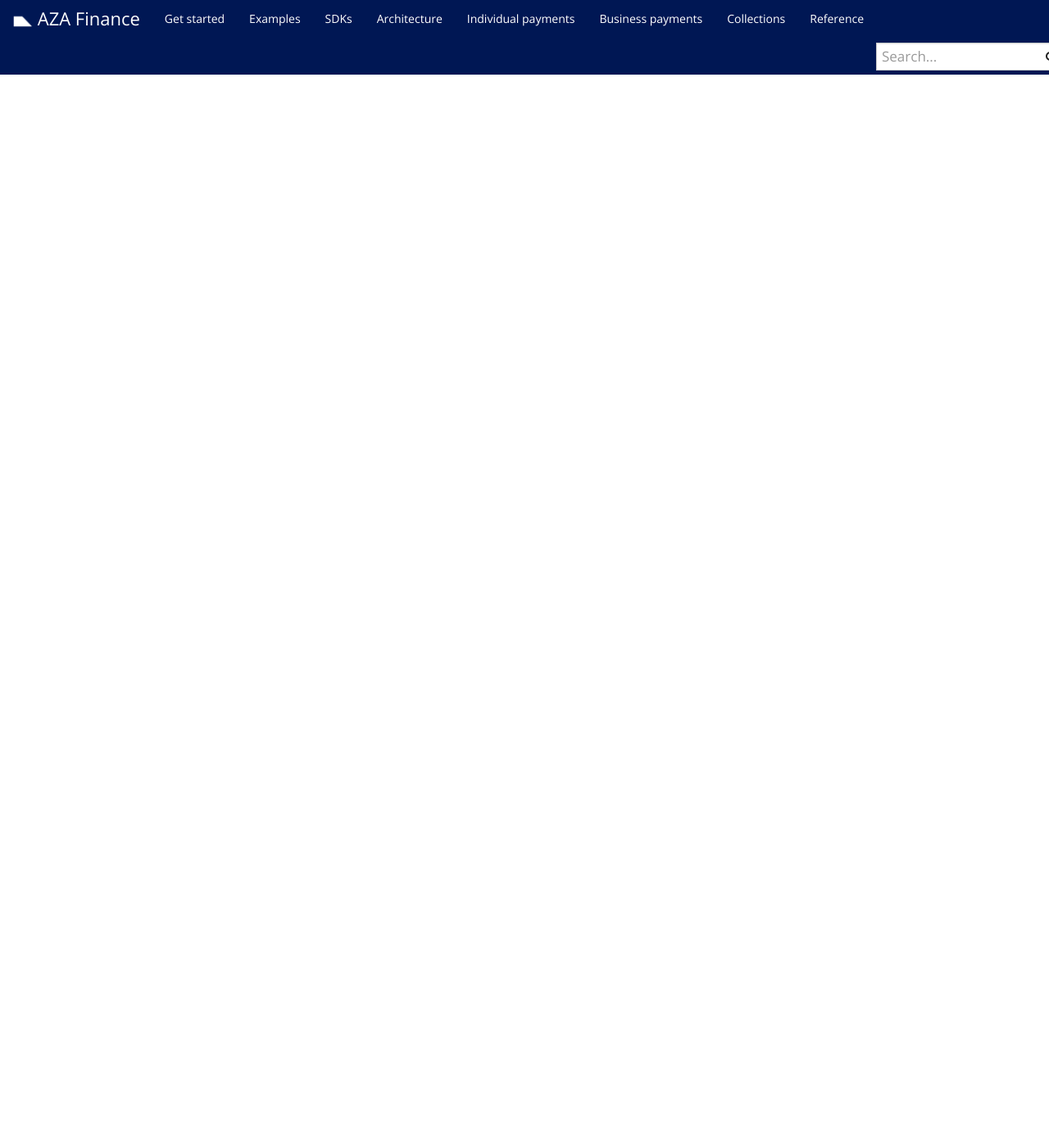
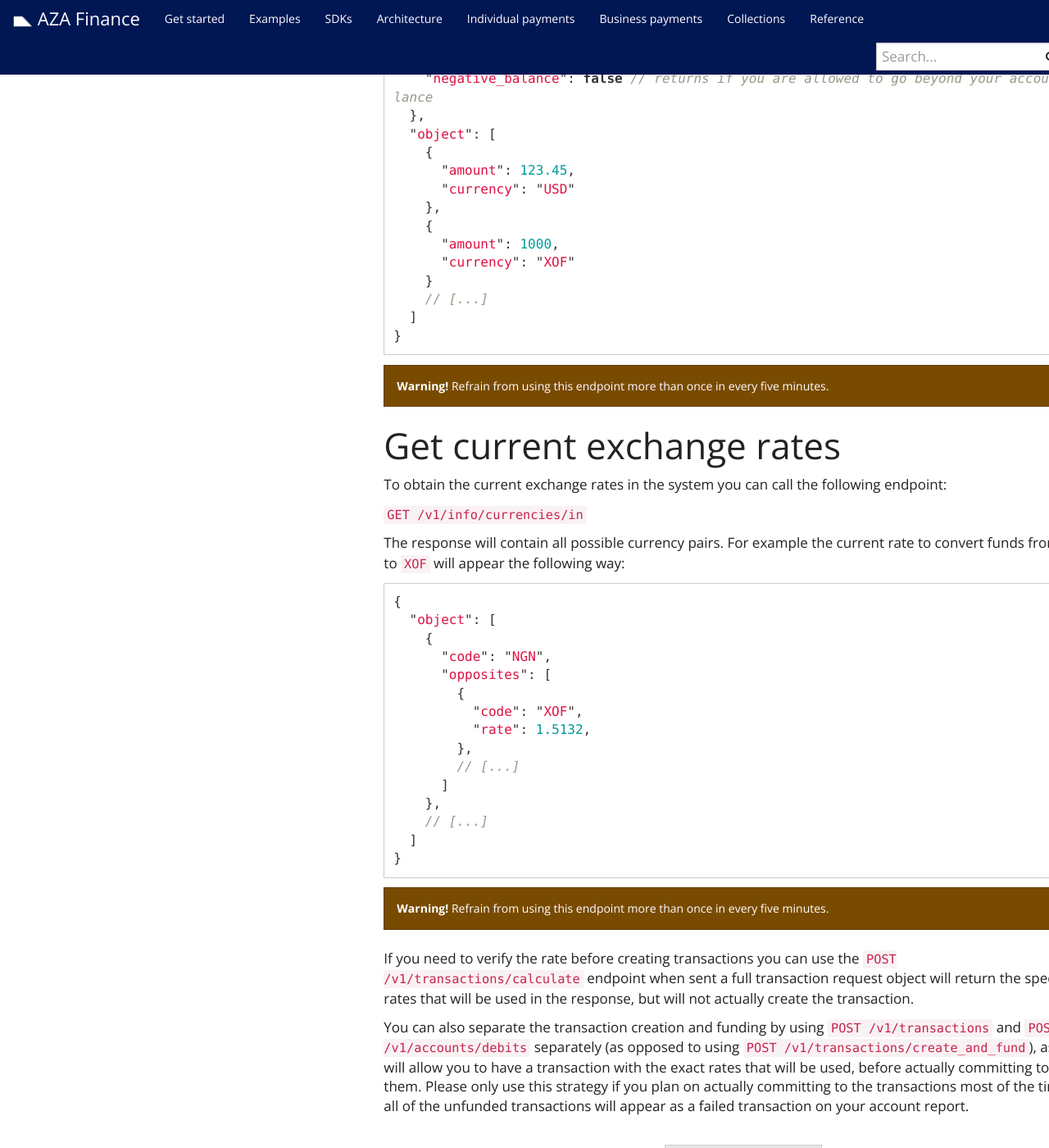
Before and after one commit to transferzero/api-documentation, a Jekyll site: the page built from _docs/additional-features.md, in a window 1280 px wide and 1400 px high, scrolled down 9591 px. Shown: the whole window at 82% size. Built offline with Jekyll 4.4.1, drawn with Linux system fonts in a browser that asks for light colours; nearby versions of some CDN libraries; comment, search, counter and statistics services are not loaded; some of the changed text lies outside the part shown.

Commit message:
Add some missing features to our main documentation (#136)
* Add some missing features to our main documentation

Obtaining account balance and checking for current exchange rates are very common requests, and we didn't really have these documented well apart from our specification.

Also adds a preliminary list of API limits we wish to use for status checks, balance and exchange rate enquiries, which are endpoints where customers are usually overloading our system unnecessarily.

* Update _docs/additional-features.md

Co-authored-by: Callum <callum@bitpesa.co>

Co-authored-by: Callum <callum@bitpesa.co>

````diff
--- a/_docs/additional-features.md
+++ b/_docs/additional-features.md
@@ -447,3 +447,70 @@
 {% endcapture %}
 
 {% include language-tabbar.html prefix="proof-of-payments" raw=data-raw %}
+
+# Balance enquiry
+
+To obtain your current account balance you can use following two endpoints:
+
+`GET /v1/accounts` to obtain your balance for all currencies or
+
+`GET /v1/accounts/[CURRENCY_NAME]` to obtain for a single currency.
+
+The response in both cases look like the following (with only one currency returned in the latter instance)
+
+```javascript
+{
+  "meta": {
+    "negative_balance": false // returns if you are allowed to go beyond your account balance
+  },
+  "object": [
+    {
+      "amount": 123.45,
+      "currency": "USD"
+    },
+    {
+      "amount": 1000,
+      "currency": "XOF"
+    }
+    // [...]
+  ]
+}
+```
+
+<div class="alert alert-warning" markdown="1">
+**Warning!** Refrain from using this endpoint more than once in every five minutes.
+</div>
+
+# Get current exchange rates
+
+To obtain the current exchange rates in the system you can call the following endpoint:
+
+`GET /v1/info/currencies/in`
+
+The response will contain all possible currency pairs. For example the current rate to convert funds from `NGN` to `XOF` will appear the following way:
+
+```javascript
+{
+  "object": [
+    {
+      "code": "NGN",
+      "opposites": [
+        {
+          "code": "XOF",
+          "rate": 1.5132,
+        },
+        // [...]
+      ]
+    },
+    // [...]
+  ]
+}
+```
+
+<div class="alert alert-warning" markdown="1">
+**Warning!** Refrain from using this endpoint more than once in every five minutes.
+</div>
+
+If you need to verify the rate before creating transactions you can use the `POST /v1/transactions/calculate` endpoint when sent a full transaction request object will return the specific rates that will be used in the response, but will not actually create the transaction.
+
+You can also separate the transaction creation and funding by using `POST /v1/transactions` and `POST /v1/accounts/debits` separately (as opposed to using `POST /v1/transactions/create_and_fund`), as this will allow you to have a transaction with the exact rates that will be used, before actually committing to posting them. Please only use this strategy if you plan on actually committing to the transactions most of the time, as all of the unfunded transactions will appear as a failed transaction on your account report.
````
Also changed, not shown: _docs/architecture.md (+14 -0 lines).
